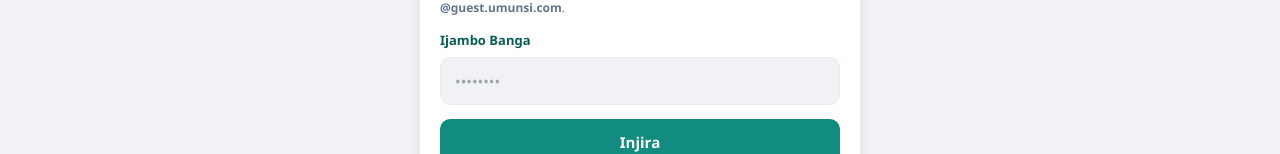
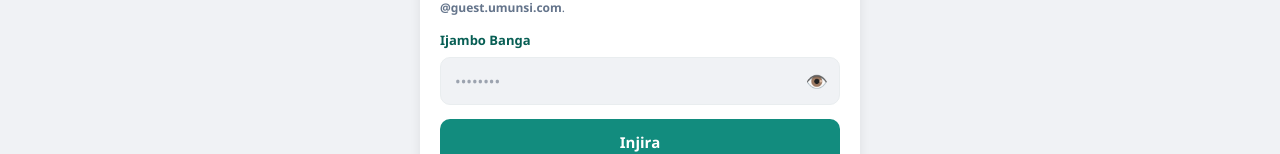
Before and after one commit to Kwizera250232/Teacher-s-App-frontent, a React (Vite) app: page /login in a window 1280 px wide. Shown: the part 393-547 px from the top of the page. Built offline with nearby package versions, Linux system fonts and the light colour scheme; no server answers.

Commit message:
Restore password show/hide toggle on login page
Bring back the eye and hide emoji button so users can verify their
password while typing on the login form.

Co-authored-by: Kwizera250232 <Kwizera250232@users.noreply.github.com>

```diff
--- a/src/pages/Auth.css
+++ b/src/pages/Auth.css
@@ -68,3 +68,31 @@
   font-size: 14px;
   word-break: break-all;
 }
+
+.auth-password-wrap {
+  position: relative;
+}
+
+.auth-password-wrap input {
+  padding-right: 44px;
+  width: 100%;
+  box-sizing: border-box;
+}
+
+.auth-password-toggle {
+  position: absolute;
+  right: 10px;
+  top: 50%;
+  transform: translateY(-50%);
+  background: none;
+  border: none;
+  cursor: pointer;
+  font-size: 18px;
+  padding: 2px;
+  line-height: 1;
+  color: #64748b;
+}
+
+.auth-password-toggle:hover {
+  color: #334155;
+}
--- a/src/pages/Login.jsx
+++ b/src/pages/Login.jsx
@@ -13,6 +13,7 @@ export default function Login() {
   const quizShare = searchParams.get('quiz_share') || '';
   const parentToken = searchParams.get('parent_token') || '';
   const [form, setForm] = useState({ email: '', password: '' });
+  const [showPwd, setShowPwd] = useState(false);
   const [error, setError] = useState('');
   const [loading, setLoading] = useState(false);
   const { login } = useAuth();
@@ -117,13 +118,25 @@ export default function Login() {
           </div>
           <div className="form-group">
             <label>Ijambo Banga</label>
+            <div className="auth-password-wrap">
               <input
-              type="password"
+                type={showPwd ? 'text' : 'password'}
+                autoComplete="current-password"
                 value={form.password}
                 onChange={e => setForm({ ...form, password: e.target.value })}
                 placeholder="••••••••"
                 required
               />
+              <button
+                type="button"
+                className="auth-password-toggle"
+                tabIndex={-1}
+                onClick={() => setShowPwd((v) => !v)}
+                aria-label={showPwd ? 'Hisha ijambobanga' : 'Erekana ijambobanga'}
+              >
+                {showPwd ? '🙈' : '👁️'}
+              </button>
+            </div>
           </div>
           <button type="submit" className="btn btn-primary btn-full" disabled={loading}>
             {loading ? 'Gutegereza...' : 'Injira'}
```
Lines whose indentation alone changed are shown as unchanged.
